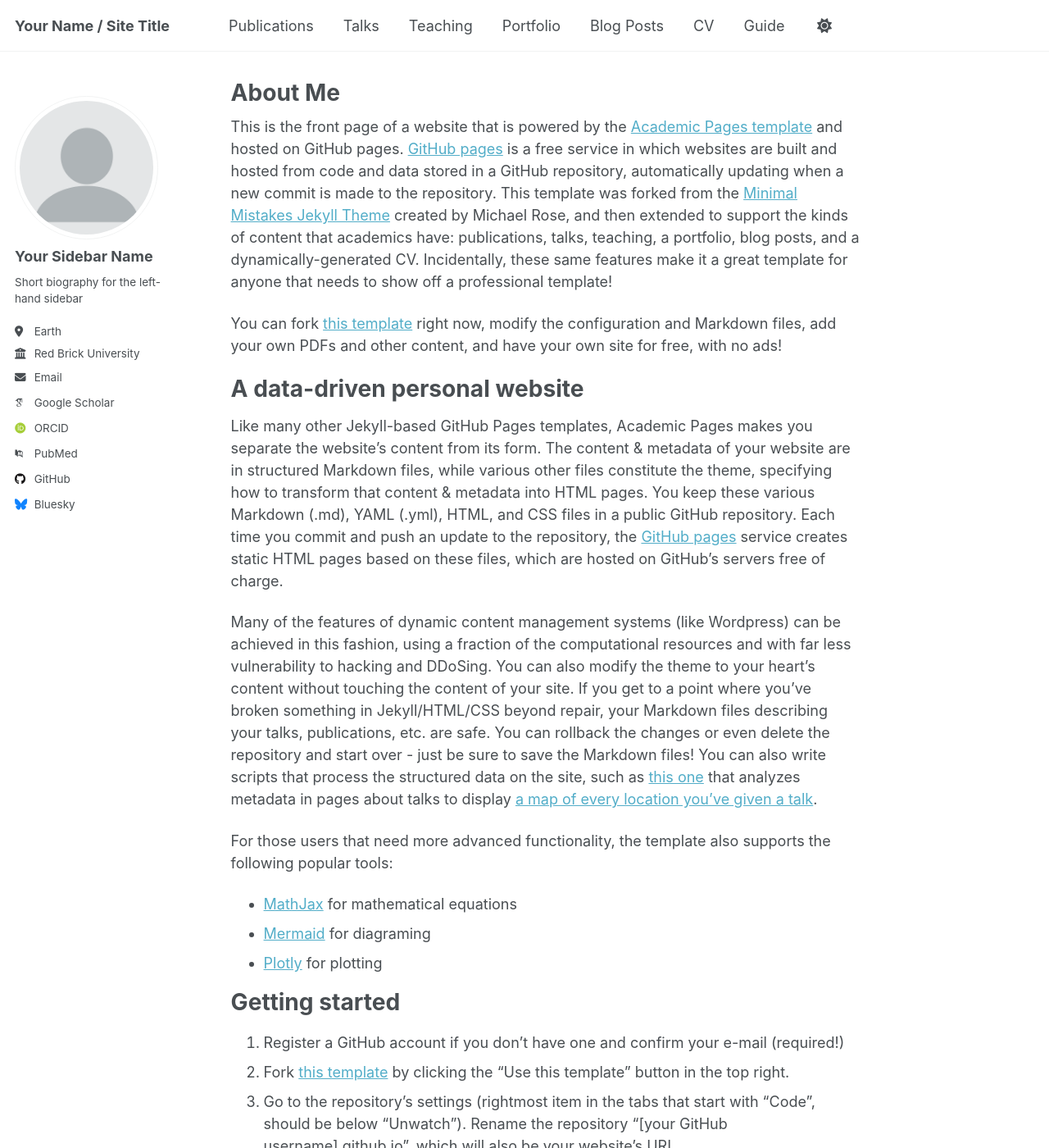
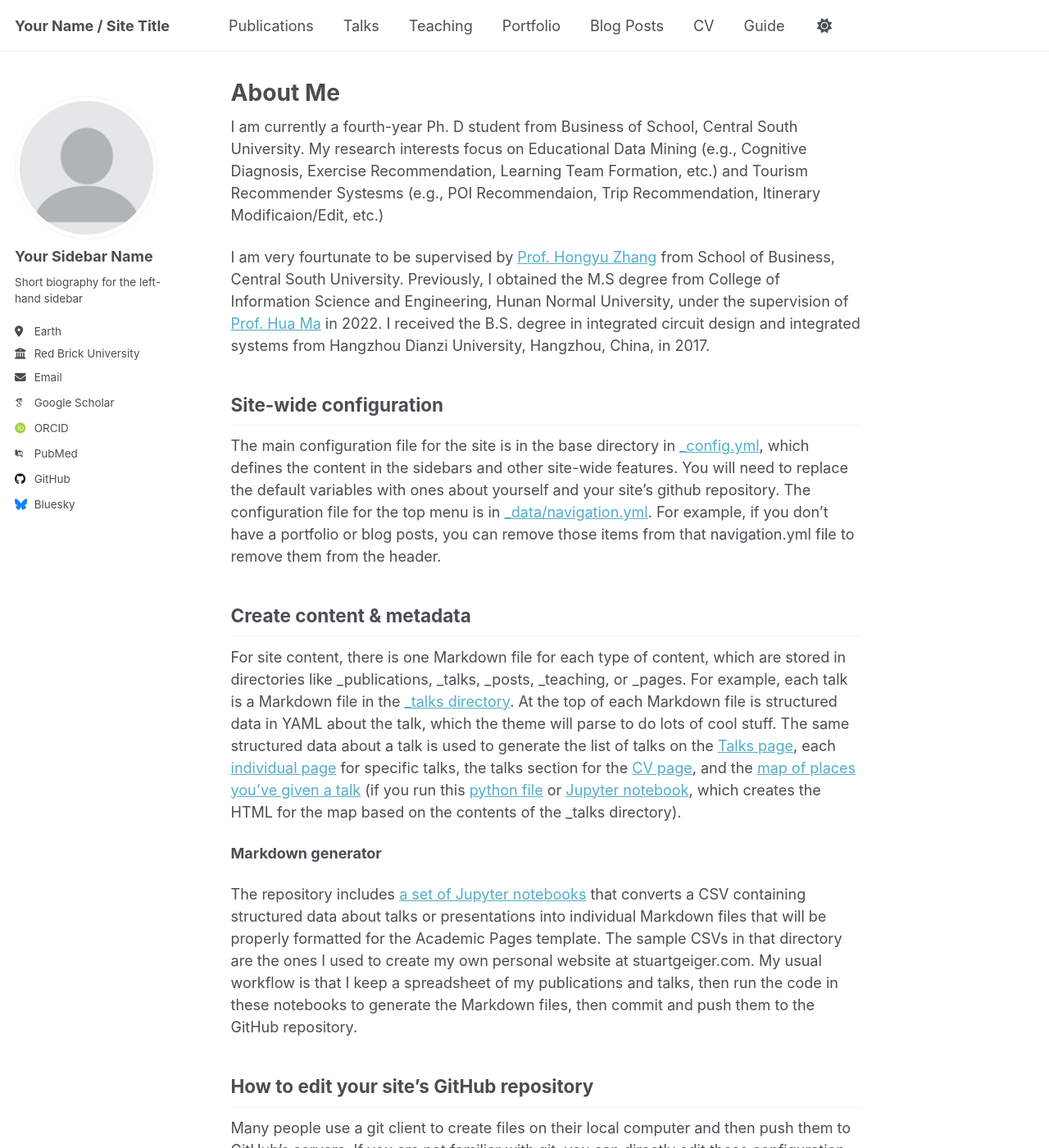
Before and after one commit to zelo2/zelo2.github.io, a Jekyll site: the page built from _pages/about.md, in a window 1280 px wide and 1400 px high. Shown: the whole window at 82% size. Built offline with Jekyll 4.4.1, drawn with Linux system fonts in a browser that asks for light colours; some web fonts are replaced; a script that is not in the unit is left out; some of the changed text lies outside the part shown.

Commit message:
Revise about page with personal and educational details
Updated personal information and removed template details.

```diff
--- a/_pages/about.md
+++ b/_pages/about.md
@@ -7,29 +7,11 @@ redirect_from:
   - /about.html
 ---
 
-This is the front page of a website that is powered by the [Academic Pages template](https://github.com/academicpages/academicpages.github.io) and hosted on GitHub pages. [GitHub pages](https://pages.github.com) is a free service in which websites are built and hosted from code and data stored in a GitHub repository, automatically updating when a new commit is made to the repository. This template was forked from the [Minimal Mistakes Jekyll Theme](https://mmistakes.github.io/minimal-mistakes/) created by Michael Rose, and then extended to support the kinds of content that academics have: publications, talks, teaching, a portfolio, blog posts, and a dynamically-generated CV. Incidentally, these same features make it a great template for anyone that needs to show off a professional template!
+I am currently a fourth-year Ph. D student from Business of School, Central South University. My research interests focus on Educational Data Mining (e.g., Cognitive Diagnosis, Exercise Recommendation, Learning Team Formation, etc.) and Tourism Recommender Systesms (e.g., POI Recommendaion, Trip Recommendation, Itinerary Modificaion/Edit, etc.)
 
- You can fork [this template](https://github.com/academicpages/academicpages.github.io) right now, modify the configuration and Markdown files, add your own PDFs and other content, and have your own site for free, with no ads!
+I am very fourtunate to be supervised by [Prof. Hongyu Zhang](https://scholar.google.com.hk/citations?user=B1gqJ8UAAAAJ&hl=zh-CN&oi=sra) from School of Business, Central South University. Previously, I obtained the M.S degree from College of Information Science and Engineering, Hunan Normal University, under the supervision of [Prof. Hua Ma](https://ieeexplore.ieee.org/author/37086381334) in 2022. I received the B.S. degree in integrated circuit design and integrated systems from Hangzhou Dianzi University, Hangzhou, China, in 2017.
 
-A data-driven personal website
-======
-Like many other Jekyll-based GitHub Pages templates, Academic Pages makes you separate the website's content from its form. The content & metadata of your website are in structured Markdown files, while various other files constitute the theme, specifying how to transform that content & metadata into HTML pages. You keep these various Markdown (.md), YAML (.yml), HTML, and CSS files in a public GitHub repository. Each time you commit and push an update to the repository, the [GitHub pages](https://pages.github.com/) service creates static HTML pages based on these files, which are hosted on GitHub's servers free of charge.
 
-Many of the features of dynamic content management systems (like Wordpress) can be achieved in this fashion, using a fraction of the computational resources and with far less vulnerability to hacking and DDoSing. You can also modify the theme to your heart's content without touching the content of your site. If you get to a point where you've broken something in Jekyll/HTML/CSS beyond repair, your Markdown files describing your talks, publications, etc. are safe. You can rollback the changes or even delete the repository and start over - just be sure to save the Markdown files! You can also write scripts that process the structured data on the site, such as [this one](https://github.com/academicpages/academicpages.github.io/blob/master/talkmap.ipynb) that analyzes metadata in pages about talks to display [a map of every location you've given a talk](https://academicpages.github.io/talkmap.html).
-
-For those users that need more advanced functionality, the template also supports the following popular tools:
-- [MathJax](https://www.mathjax.org/) for mathematical equations
-- [Mermaid](https://mermaid.js.org/) for diagraming
-- [Plotly](https://plotly.com/javascript/) for plotting
-
-Getting started
-======
-1. Register a GitHub account if you don't have one and confirm your e-mail (required!)
-1. Fork [this template](https://github.com/academicpages/academicpages.github.io) by clicking the "Use this template" button in the top right.
-1. Go to the repository's settings (rightmost item in the tabs that start with "Code", should be below "Unwatch"). Rename the repository "[your GitHub username].github.io", which will also be your website's URL.
-1. Set site-wide configuration and create content & metadata (see below -- also see [this set of diffs](https://archive.is/3TPas) showing what files were changed to set up [an example site](https://getorg-testacct.github.io) for a user with the username "getorg-testacct")
-1. Upload any files (like PDFs, .zip files, etc.) to the files/ directory. They will appear at https://[your GitHub username].github.io/files/example.pdf.
-1. Check status by going to the repository settings, in the "GitHub pages" section
 
 Site-wide configuration
 ------
```
